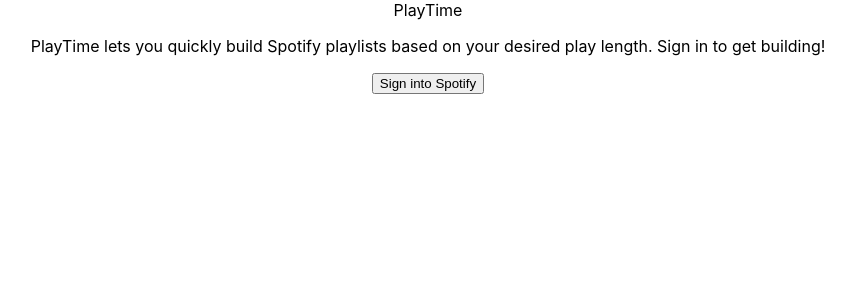
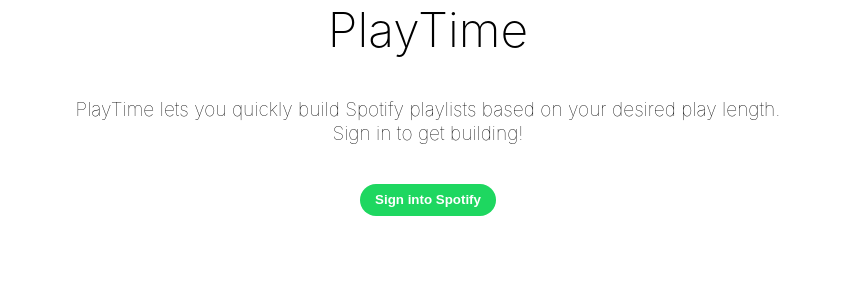
Before and after one commit to joeylnguyen/playtime, a React (Create React App) app: page / in a window 1280 px wide. Shown: the top 300 px of the page, without its empty margins (212-1067 px from the left). Built offline with nearby package versions, Linux system fonts and the light colour scheme.

Commit message:
Edit styling for buttons

```diff
--- a/src/Components/App.js
+++ b/src/Components/App.js
@@ -3,6 +3,7 @@
 import axios from 'axios';
 import querystring from 'querystring';
 import BuilderPage from './BuilderPage';
+import { Button } from './Confirmation';
 import '../App.css';
 
 const App = () => {
@@ -37,13 +38,13 @@
       {signedIn
       ? <BuilderPage userData={userData} accessToken={accessToken}/>
       : <div>
-        <div>
-          <span>PlayTime</span>
-          <p>PlayTime lets you quickly build Spotify playlists based on your desired play length. Sign in to get building!</p>
-        </div>
-        <button onClick={handleSignIn}>
+        <Title>PlayTime</Title>
+          <Paragraph>
+            PlayTime lets you quickly build Spotify playlists based on your desired play length. <br/>Sign in to get building!
+          </Paragraph>
+        <LoginButton onClick={handleSignIn}>
           Sign into Spotify
-        </button>
+        </LoginButton>
       </div>}
     </Wrapper>
   );
@@ -58,3 +59,18 @@
   justify-content: center;
   height: -webkit-fill-available;
 `;
+
+const Title = styled.span`
+  font-size: xxx-large;
+  font-weight: 200;
+`;
+
+const Paragraph = styled.p`
+  padding: 1em;
+  font-size: larger;
+  font-weight: 100;
+`;
+
+const LoginButton = styled(Button)`
+  padding: .5em 1em;
+`;
--- a/src/Components/BuilderPage.js
+++ b/src/Components/BuilderPage.js
@@ -186,7 +186,7 @@
 const SubmitButton = styled.input`
   padding: .5em 1em;
   margin: 1.5em;
-  background-color: rgb(0,136,122);
+  background-color: rgb(30,215,96);
   color: white;
   border-radius: 50px;
   height: 100%;
--- a/src/Components/Confirmation.js
+++ b/src/Components/Confirmation.js
@@ -81,17 +81,18 @@
   cursor: pointer;
   border-color: transparent;
   font-weight: bolder;
+  background-color: rgb(30,215,96);
+  color: white;
 `;
 
 const OpenButton = styled(Button)`
   width: 55%;
   margin: .5em;
-  background-color: rgb(0,136,122);
-  color: white;
 `;
 
 const CloseButton = styled(Button)`
   width: 35%;
   margin: .5em;
   background-color: rgb(237,234,229);
+  color: black;
 `;
```
